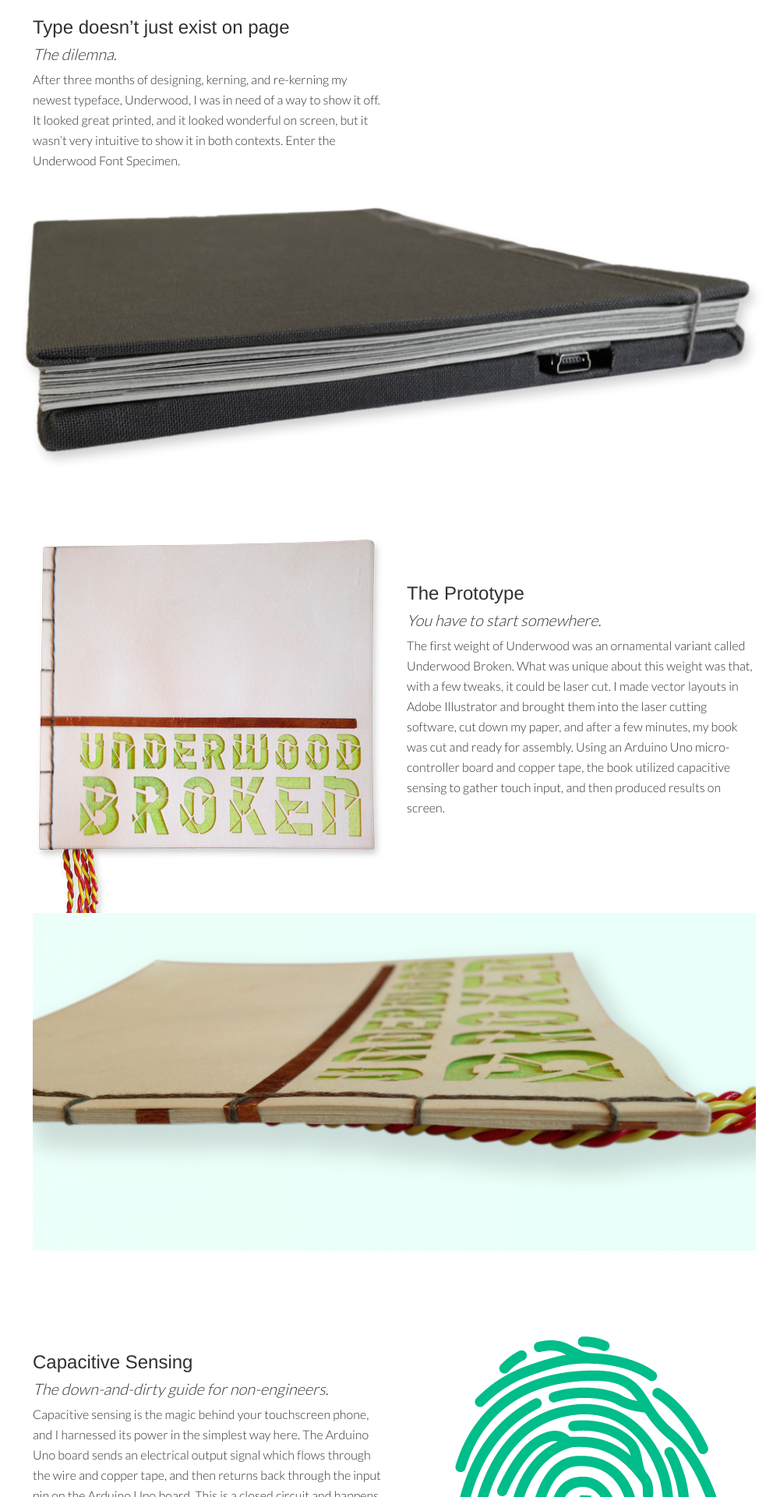
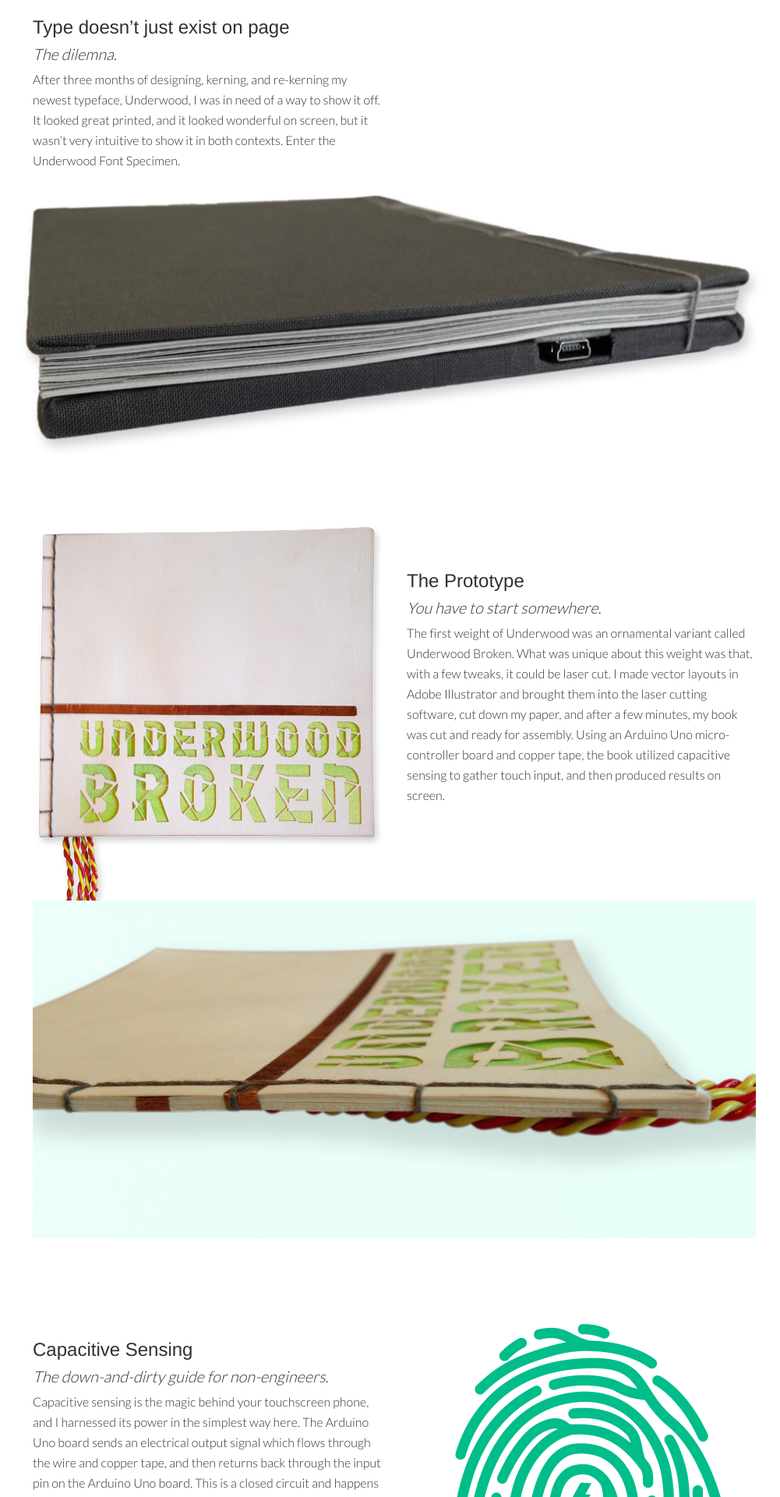
Before and after one commit to vpineda7/jakeberkuwmad.github.io, a Jekyll site: the page built from underwood-specimen/index.html, in a window 1280 px wide. Shown: the part 1283-3203 px from the top of the page at 78% size, without its empty margins (134-1135 px from the left). Built offline with Jekyll 4.4.1, drawn with Linux system fonts in a browser that asks for light colours.

Commit message:
Removed unusedid and redunant styles

```diff
--- a/_scss/underwood-style.scss
+++ b/_scss/underwood-style.scss
@@ -3,10 +3,7 @@
   text-align:center;
 
   section {
-    padding:1em 0 1em 0;
-    width:100%;
     max-width:28em;
-    margin:0 auto;
     text-align:left;
   }
 }
--- a/underwood-specimen/index.html
+++ b/underwood-specimen/index.html
@@ -4,8 +4,7 @@
 description:  type design, book design, software design
 color:        id="underwood-color"
 ---
-<main id="underwood-style">
-
+<main>
   <div class='embed-container'>
     <iframe src="//player.vimeo.com/video/113819376?title=0&amp;byline=0&amp;portrait=0&amp;color=00bd8a" frameborder="0" webkitallowfullscreen mozallowfullscreen allowfullscreen></iframe>
   </div>
```
